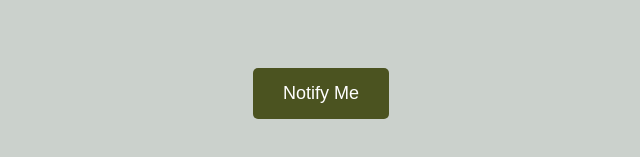
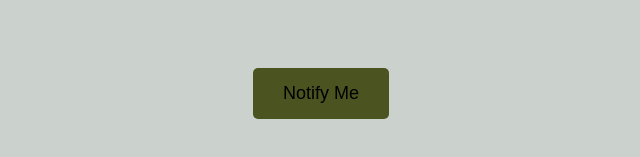
Before and after one commit to atlasdefenseco/atlasdefense.github.io, a plain HTML site: page index.html in a window 1280 px wide. Shown: the part 549-706 px from the top of the page, without its empty margins (319-959 px from the left). Drawn offline with Linux system fonts and the light colour scheme.

Commit message:
Update index.html

```diff
--- a/index.html
+++ b/index.html
@@ -96,7 +96,7 @@
 
       .notify-button {
         background-color: #4B5320; /* Olive green background */
-        color: white; /* White text */
+        color: #000000; /* Black text */
         font-size: 18px;
         padding: 15px 30px;
         border: none;
```
